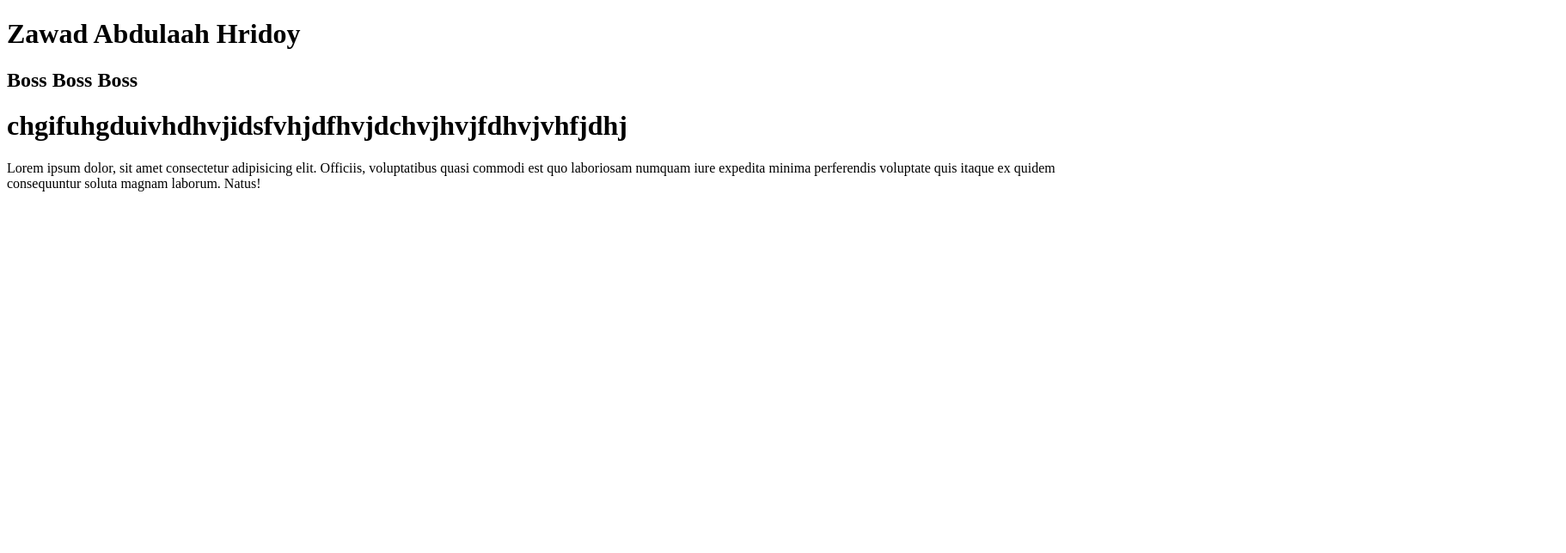
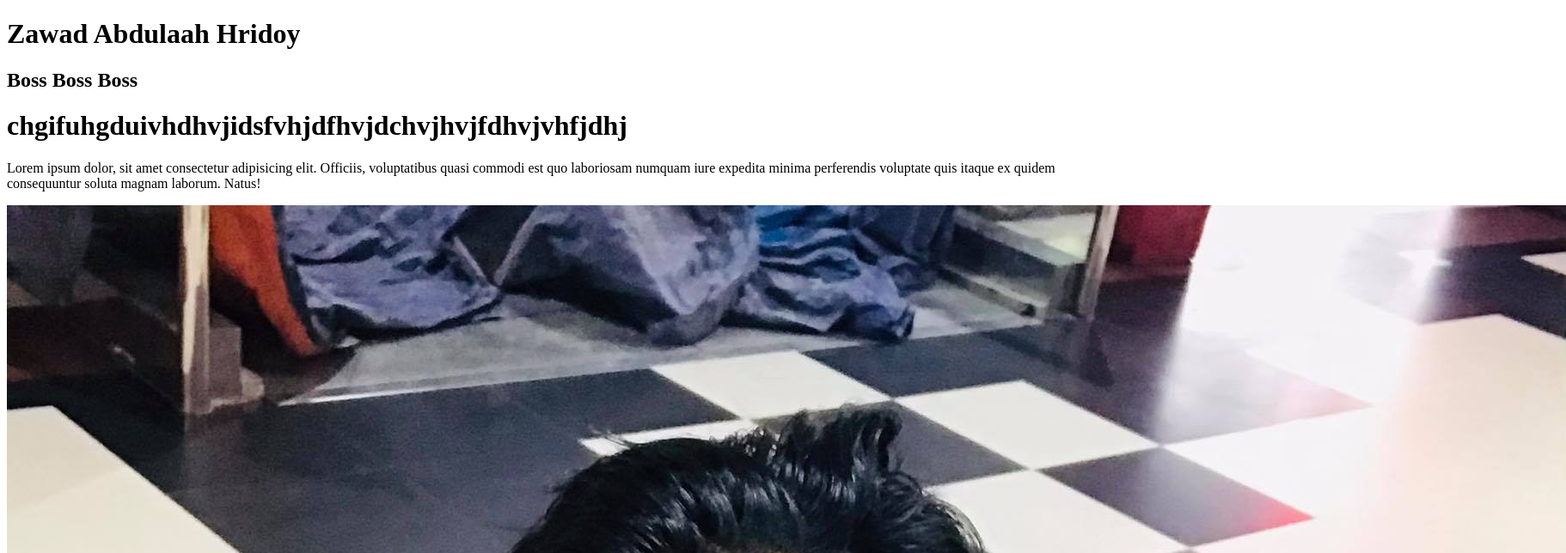
Before and after one commit to ZawadAbdullah/Practise, a plain HTML site: page index.html in a window 1280 px wide. Shown: the top 644 px of the page at 86% size, 1822 px wide, since content can reach past the window. Drawn offline with Linux system fonts and the light colour scheme.

Commit message:
added a photo

```diff
--- a/index.html
+++ b/index.html
@@ -12,6 +12,7 @@
     <h2>Boss Boss Boss</h2>
     <h1>chgifuhgduivhdhvjidsfvhjdfhvjdchvjhvjfdhvjvhfjdhj</h1>
     <p>Lorem ipsum dolor, sit amet consectetur adipisicing elit. Officiis, voluptatibus quasi commodi est quo laboriosam numquam iure expedita minima perferendis voluptate quis itaque ex quidem consequuntur soluta magnam laborum. Natus!</p>
+    <img src="zawad.jpg" alt="zawad">
 </body>
 
 </html>
```
Also changed, not shown: zawad.jpg (added).
